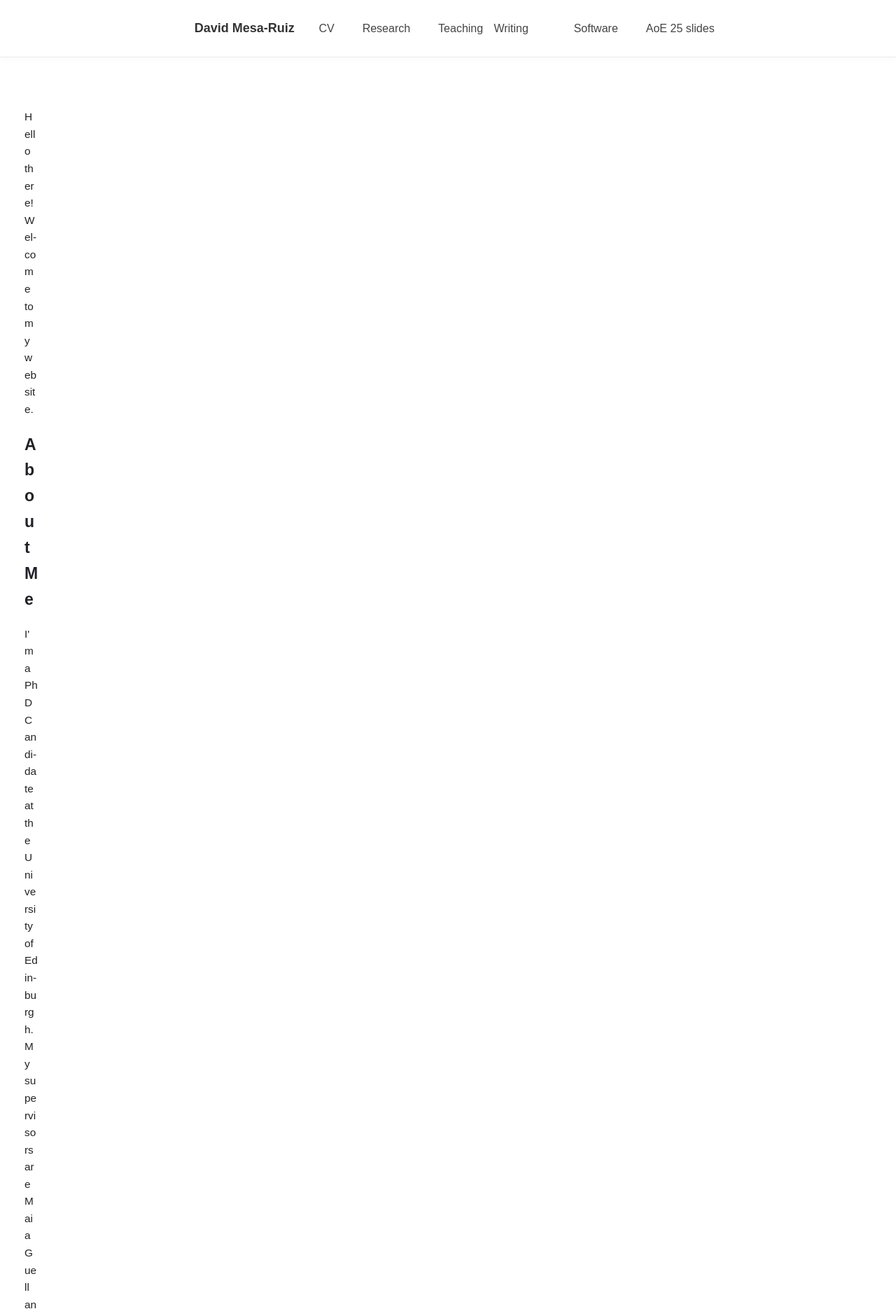
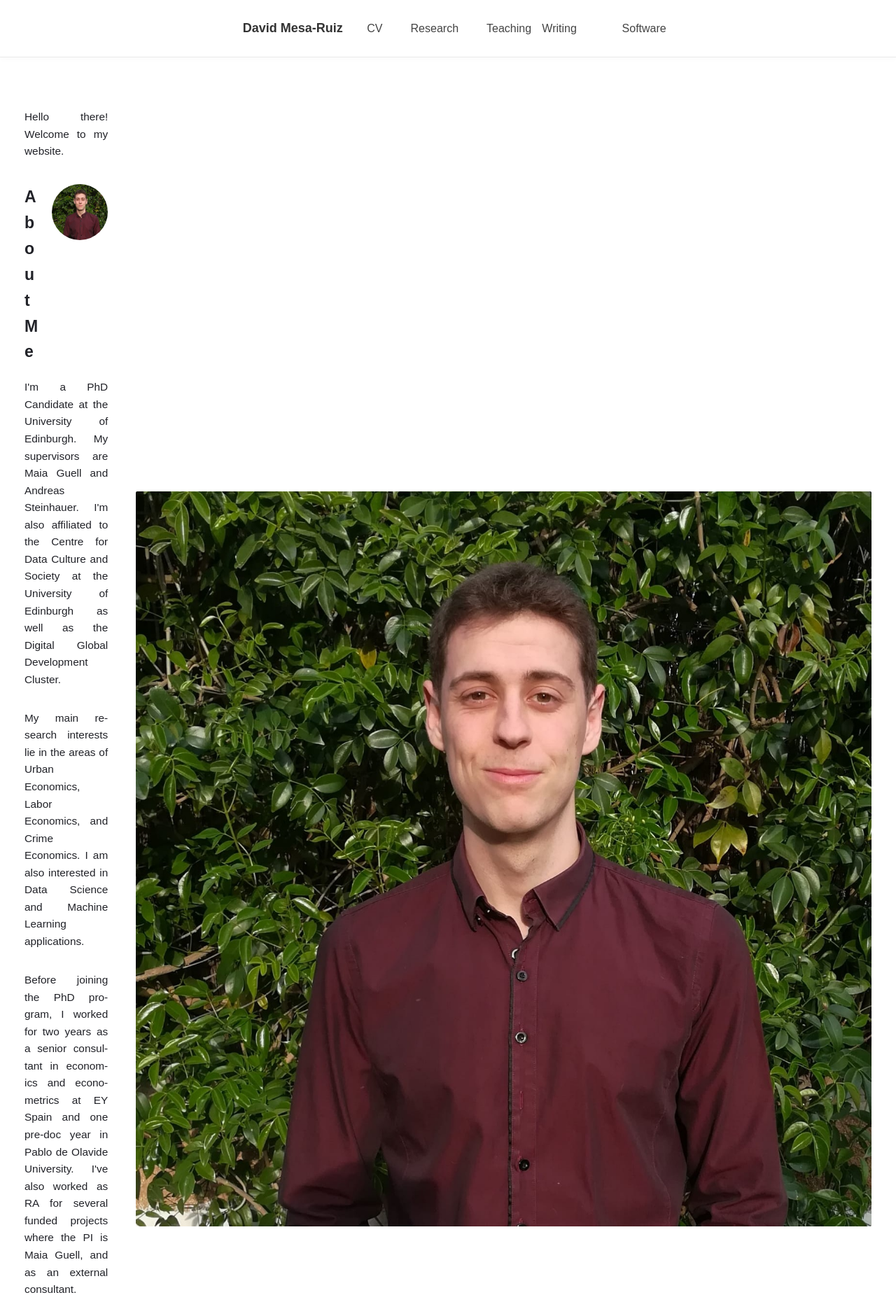
Before and after one commit to davidmesaruiz/davidmesaruiz.github.io, a Jekyll site: the page built from index.md, in a window 1280 px wide. Shown: the top 1880 px of the page at 70% size. Built offline with Jekyll 4.4.1, drawn with Linux system fonts in a browser that asks for light colours.

Commit message:
Update mobile-only.css

```diff
--- a/assets/css/mobile-only.css
+++ b/assets/css/mobile-only.css
@@ -1,4 +1,4 @@
-/* CSS para menú horizontal y texto de David Mesa-Ruiz */
+/* CSS combinado para menú horizontal y foto circular */
 
 /* Estilos generales */
 body {
@@ -13,6 +13,9 @@ body {
   -moz-hyphens: auto !important;
   -webkit-hyphens: auto !important;
   hyphens: auto !important;
+  overflow-x: hidden !important;
+  width: 100% !important;
+  max-width: 100% !important;
 }
 
 /* Contenedor del menú principal */
@@ -77,6 +80,26 @@ body > header a.active:after {
   width: 80% !important;
 }
 
+/* Cambiar "Non-academic writing" a "Writing" */
+body > header a[href*="non_academic_writing"] {
+  font-size: 0 !important;
+}
+
+body > header a[href*="non_academic_writing"]::after {
+  content: "Writing" !important;
+  font-size: 16px !important;
+  display: inline-block !important;
+  position: static !important;
+  width: auto !important;
+  height: auto !important;
+  background: none !important;
+}
+
+/* Ocultar AoE 25 slides */
+body > header a[href*="AoE_25"] {
+  display: none !important;
+}
+
 /* Contenido principal - arregla problemas de texto cortado */
 body > article,
 .page-content,
@@ -86,6 +109,30 @@ main {
   padding: 15px !important;
   box-sizing: border-box !important;
   overflow-x: visible !important;
+}
+
+/* Estilos para la foto circular en h2 */
+h2:first-of-type {
+  position: relative !important;
+  padding-right: 100px !important;
+  min-height: 80px !important;
+  display: flex !important;
+  align-items: center !important;
+  margin-bottom: 20px !important;
+}
+
+h2:first-of-type::after {
+  content: "" !important;
+  width: 80px !important;
+  height: 80px !important;
+  border-radius: 50% !important;
+  background-image: url('/images/dmr_gimage.jpg') !important;
+  background-size: cover !important;
+  background-position: center !important;
+  position: absolute !important;
+  right: 0 !important;
+  top: 0 !important;
+  display: block !important;
 }
 
 /* Asegurar que todos los elementos de texto se vean correctamente */
@@ -105,10 +152,41 @@ img {
   display: block !important;
 }
 
+/* Espaciado de párrafos */
+p {
+  padding: 0 0 15px 0 !important;
+}
+
+/* Transformar flex layouts a block en móvil */
+@media only screen and (max-width: 767px) {
+  div[style*="display: flex"] {
+    display: block !important;
+  }
+
+  div[style*="flex:"] {
+    width: 100% !important;
+    max-width: 100% !important;
+    flex: none !important;
+  }
+
+  /* Ocultar imagen grande en móvil */
+  img[alt="Pic of David"],
+  div[style*="max-width: 40%"] {
+    display: none !important;
+  }
+
+  /* Más espaciado general */
+  .page-content > div {
+    margin-bottom: 30px !important;
+  }
+}
+
 /* Ajuste para pantallas móviles */
 @media only screen and (max-width: 767px) {
   body > header {
     padding: 10px 5px !important;
+    text-align: center !important;
+    display: block !important;
   }
 
   body > header > a:first-child {
@@ -119,8 +197,12 @@ img {
   }
 
   body > header a {
-    margin: 0 8px !important;
+    margin: 5px 8px !important;
     padding: 5px !important;
+    font-size: 14px !important;
+  }
+
+  body > header a[href*="non_academic_writing"]::after {
     font-size: 14px !important;
   }
 
@@ -162,24 +244,3 @@ img {
     font-size: 14px !important;
   }
 }
-
-/* Cambiar "Non-academic writing" a "Writing" */
-body > header a[href*="non_academic_writing"] {
-  font-size: 0 !important;
-}
-
-body > header a[href*="non_academic_writing"]::after {
-  content: "Writing" !important;
-  font-size: 16px !important;
-  display: inline-block !important;
-  position: static !important;
-  width: auto !important;
-  height: auto !important;
-  background: none !important;
-}
-
-@media only screen and (max-width: 767px) {
-  body > header a[href*="non_academic_writing"]::after {
-    font-size: 14px !important;
-  }
-}
```
